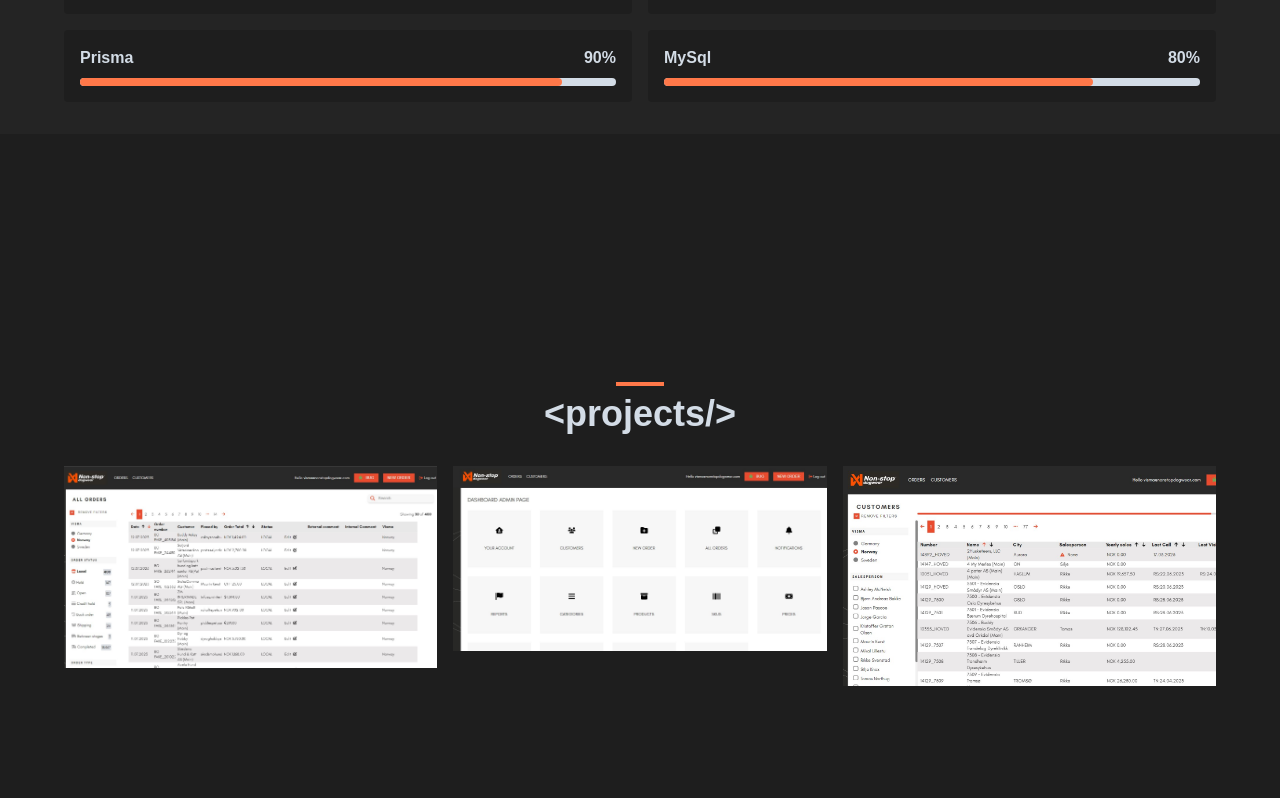
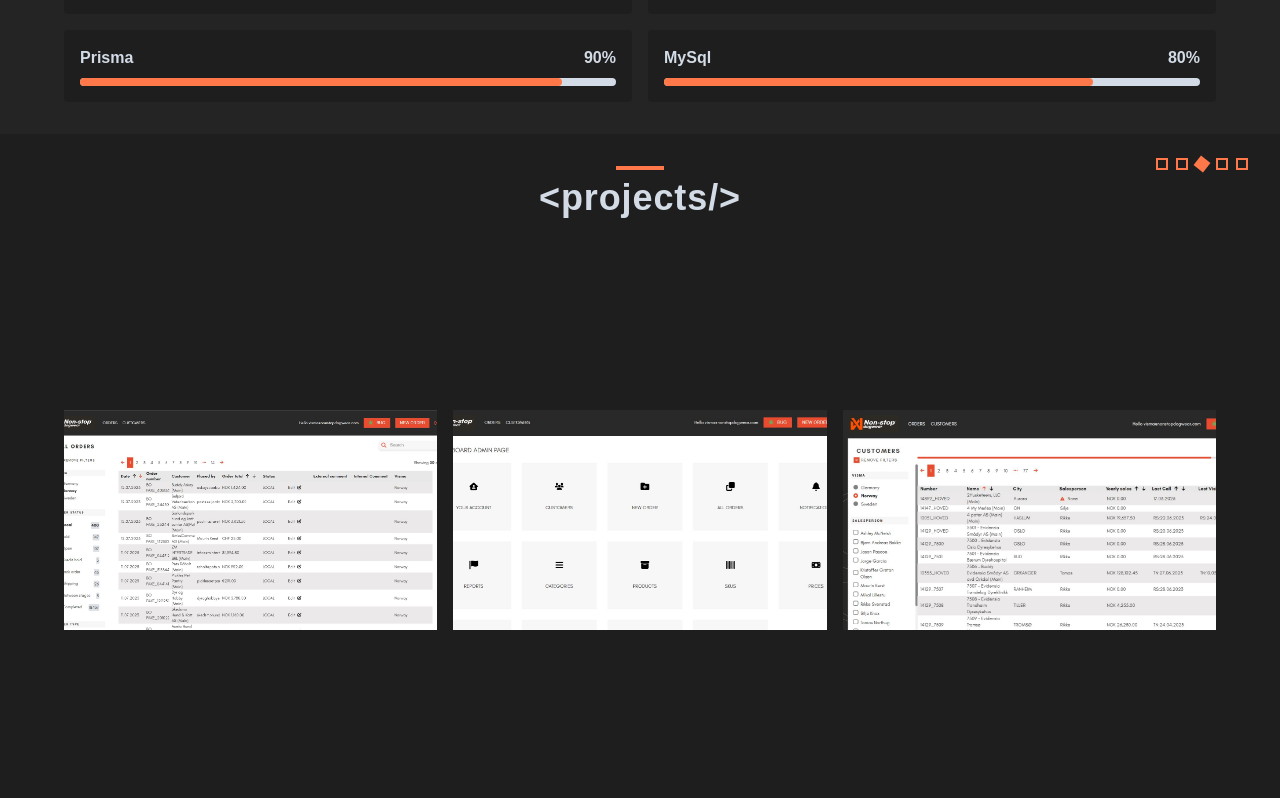
Before and after one commit to gorazdKuzev12/My-portfolio, a Next.js app: page / in a window 1280 px wide. Shown: the part 1642-2440 px from the top of the page. Built offline with nearby package versions, Linux system fonts and the light colour scheme.

Commit message:
feat: Change project name

```diff
--- a/src/components/Projects/indec.tsx
+++ /dev/null
@@ -1,42 +0,0 @@
-import React from "react";
-
-const Projects = React.forwardRef((props, ref) => {
-  return (
-    <div className="w-full bg-gray-dark1 h-screen flex flex-col justify-center items-center p-8">
-      <div className="text-center">
-        <div className="relative">
-          <div className="w-12 mx-auto h-1 bg-light-orange mb-2"></div>
-          <h1 className="text-4xl text-gray-light font-bold font-custom">
-            {"<projects/>"}
-          </h1>
-        </div>
-        <div className="grid grid-cols-3 gap-4 mt-8 px-8">
-          <div className="bg-gray-dark1">
-            <img
-              src="./images/project1.jpg"
-              alt="Project 1"
-              className="w-full object-cover"
-            />
-          </div>
-          <div className="bg-gray-dark1">
-            <img
-              src="./images/project2.jpg"
-              alt="Project 2"
-              className="w-full object-cover"
-            />
-          </div>
-          <div className="bg-gray-dark1">
-            <img
-              src="./images/project3.jpg"
-              alt="Project 3"
-              className="w-full object-cover"
-            />
-          </div>
-        </div>
-      </div>
-    </div>
-  );
-});
-Projects.displayName = "Projects";
-
-export default Projects;
--- a/src/pages/index.tsx
+++ b/src/pages/index.tsx
@@ -5,7 +5,7 @@
 import NavBar from "@/components/NavBar";
 import Blog from "@/components/Blog";
 import Footer from "@/components/Footer";
-import Projects from "@/components/Projects/indec";
+import Projects from "@/components/Projects/index";
 
 export default function Home() {
   const aboutMeRef = React.useRef<HTMLElement | null>(null);
```
